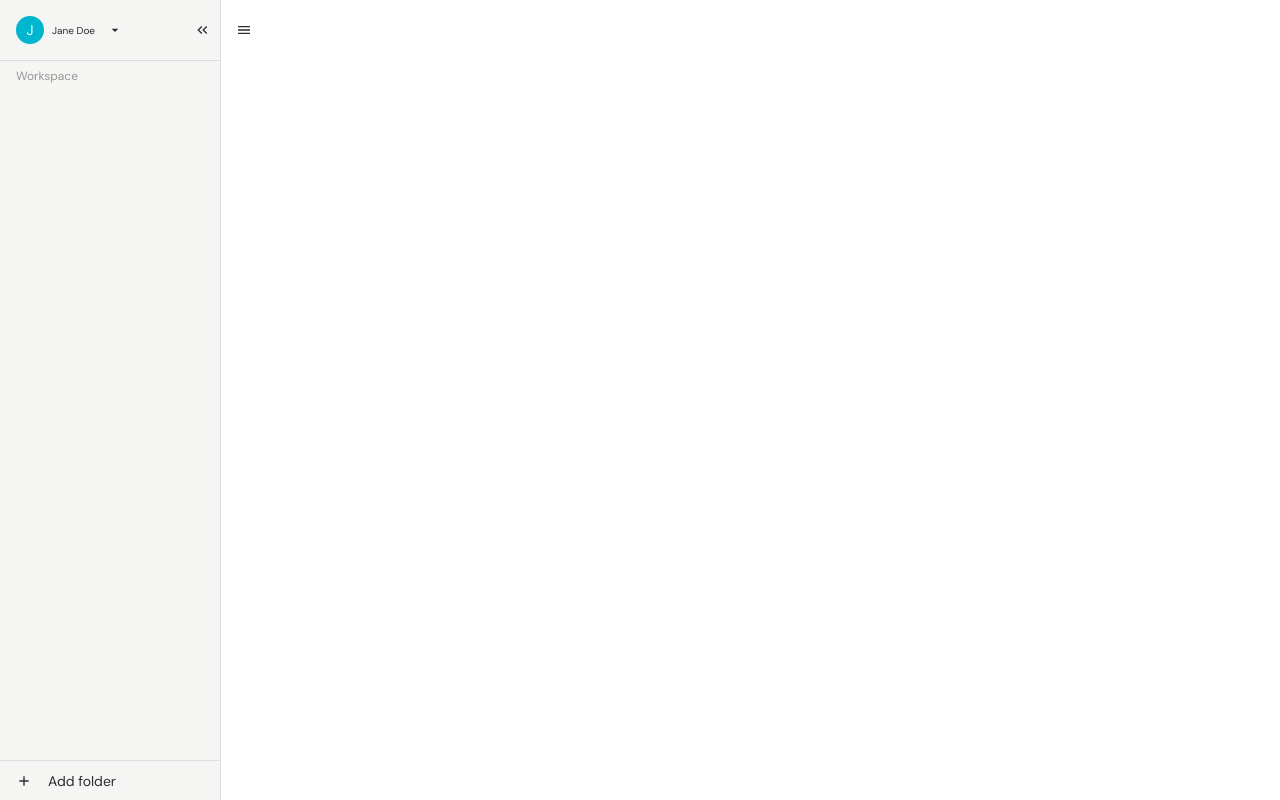
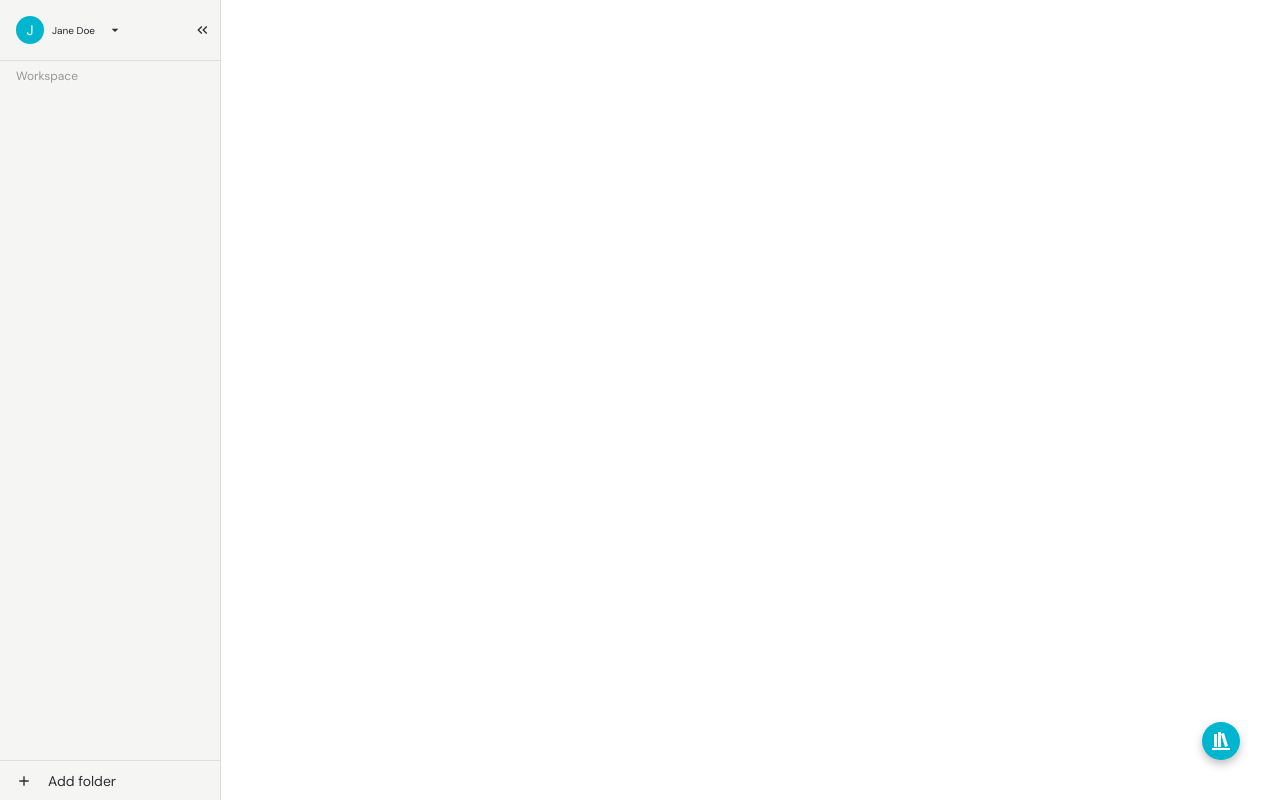
Before and after one commit to Jonathanvwersch/Dekked, a React (Create React App) app: page / in a window 1280 px wide. Built offline with nearby package versions, Linux system fonts and the light colour scheme.

Commit message:
added study queue bubble

```diff
--- /dev/null
+++ b/src/components/General/StudyQueueBubble.css
@@ -0,0 +1,29 @@
+.studyQueue {
+    user-select: none;
+    cursor:pointer;
+    opacity:1;
+    position:absolute;
+    display:flex;
+    align-items:center;
+    justify-content: center;
+    border-radius:100%;
+    background:var(--primary-color);
+    width:38px;
+    height:38px;
+    filter:var(--drop-shadow);
+    right: 0;
+    bottom:0;
+    z-index:101;
+    margin-right:40px;
+    margin-bottom:40px;
+}
+
+.studyQueue:hover {
+  background:var(--primary-color-hover);
+}
+
+.studyQueue .icon.StudyQueue {
+
+    width:24px;
+    height:24px;
+}
--- /dev/null
+++ b/src/components/General/StudyQueueBubble.js
@@ -0,0 +1,17 @@
+import React from 'react'
+import "./StudyQueueBubble.css"
+import { ReactComponent as StudyQueueIcon } from "../../custom-icons/studyQueue.svg";
+
+function StudyQueue() {
+
+
+    return (
+        <div className="studyQueue">
+            <div className="icon StudyQueue">
+                <StudyQueueIcon/>
+            </div>
+        </div>
+    )
+}
+
+export default StudyQueue
--- a/src/components/MainFrame/MainFrame.js
+++ b/src/components/MainFrame/MainFrame.js
@@ -1,4 +1,5 @@
 import React from "react";
+import StudyQueueBubble from "../General/StudyQueueBubble";
 import TopBar from "./TopBar";
 
 function MainFrame() {
@@ -20,6 +21,7 @@ function MainFrame() {
         <div style={{ width: "100%", maxWidth: "100vw", zIndex: "9" }}>
         <TopBar/>
         </div>
+        <StudyQueueBubble/>
       </div>
     </>
   );
--- a/src/components/MainFrame/TopBar.css
+++ b/src/components/MainFrame/TopBar.css
@@ -9,3 +9,7 @@
 .dekked-top-bar .icon{
     cursor:pointer;
 }
+
+.dekked-top-bar .icon:hover{
+    color:var(--primary-color);
+}
--- a/src/components/MainFrame/TopBar.js
+++ b/src/components/MainFrame/TopBar.js
@@ -1,10 +1,11 @@
 import React from "react";
 import "./TopBar.css";
 import * as Icons from "react-icons/md";
-import { useDispatch } from "react-redux";
+import { useSelector, useDispatch } from "react-redux";
 import { showSideBar } from "../../actions";
 
 function TopBar() {
+  const SideBarReducer = useSelector((state) => state.SideBarReducer);
   const dispatch = useDispatch();
 
   const dispatchSideBar = () => {
@@ -28,9 +29,11 @@ function TopBar() {
             paddingLeft: "16px",
           }}
         >
-          <div className="icon hamburgerMenu" onClick={dispatchSideBar}>
-            <Icons.MdMenu />
-          </div>
+          {!SideBarReducer ? (
+            <div className="icon hamburgerMenu" onClick={dispatchSideBar}>
+              <Icons.MdMenu />
+            </div>
+          ) : null}
         </div>
       </div>
       <div style={{ width: "100%", userSelect: "none" }}></div>
--- a/src/components/SideBar/DropBlock.css
+++ b/src/components/SideBar/DropBlock.css
@@ -34,13 +34,17 @@
     content: 'Untitled';
 }
 
+.DropBlock {
+    background:inherit;
+}
+
 .DropBlock:hover {
-    background: var(--white-hover);
+    background: var(--off-beige-hover);
     cursor: pointer;
 }
 
 .DropBlock:active {
-    background:var(--white-clicked);
+    background:var(--off-beige-clicked);
 }
 
 .DropBlock:hover .icon.dots{
--- a/src/components/SideBar/SideBar.css
+++ b/src/components/SideBar/SideBar.css
@@ -33,8 +33,11 @@
 }
 
 .dekked-sidebar a{
+  display:block;
   text-decoration: none;
   color:var(--main-black);
+  width:100%;
+
 }
 
 .dekked-sidebar-container .icon {
@@ -136,6 +139,7 @@
   width:100%;
   height:30px;
   cursor:default;
+  background: var(--off-beige);
 }
 
 .noBinders p {
@@ -152,6 +156,7 @@
   width:100%;
   height:30px;
   cursor:default;
+  background: var(--off-beige);
 
 }
 
--- a/src/components/SideBar/SideBar.js
+++ b/src/components/SideBar/SideBar.js
@@ -4,7 +4,7 @@ import DropBlock from "./DropBlock";
 import "./SideBar.css";
 import { ReactComponent as ChevronDoubleLeftIcon } from "../../custom-icons/chevronDoubleLeft.svg";
 import { FolderData, BinderData, StudySetData } from "./DropdownMenuData";
-import { Link } from "react-router-dom";
+import { NavLink } from "react-router-dom";
 import { useSelector, useDispatch } from "react-redux";
 import { showSideBar } from "../../actions";
 
@@ -131,8 +131,13 @@ function NavBar() {
                   </div>
                   <div className="folderBlocks">
                     {folderBlocks.map((folder, folderIndex) => (
-                      <Link to={`/${folder.id}`}>
                       <div key={folder.id} className="folderBlock">
+                        <NavLink
+                          to={`/${folder.id}`}
+                          activeStyle={{
+                            background: "var(--off-beige-clicked)",
+                          }}
+                        >
                           <DropBlock
                             type={folder.type}
                             key={folder.id}
@@ -151,8 +156,19 @@ function NavBar() {
                               </div>
                             ) : (
                               folder.binders.map((binder, binderIndex) => (
-                                <Link to={`/${binder.id}`}>
-                                  <div key={binder.id} className="binderBlock">
+                                <div
+                                  key={binder.id}
+                                  style={{
+                                    background: "var(--off-beige)",
+                                  }}
+                                  className="binderBlock"
+                                >
+                                  <NavLink
+                                    to={`/${binder.id}`}
+                                    activeStyle={{
+                                      background: "var(--off-beige-clicked)",
+                                    }}
+                                  >
                                     <DropBlock
                                       type={binder.type}
                                       key={binder.id}
@@ -187,10 +203,19 @@ function NavBar() {
                                       ) : (
                                         binder.studySets.map(
                                           (studySet, studySetIndex) => (
-                                            <Link to={`/${studySet.id}`}>
                                             <div
                                               key={studySet.id}
                                               className="studySetBlock"
+                                              style={{
+                                                background: "var(--off-beige)",
+                                              }}
+                                            >
+                                              <NavLink
+                                                to={`/${studySet.id}`}
+                                                activeStyle={{
+                                                  background:
+                                                    "var(--off-beige-clicked)",
+                                                }}
                                               >
                                                 <DropBlock
                                                   type={studySet.type}
@@ -209,19 +234,19 @@ function NavBar() {
                                                     StudySetData
                                                   }
                                                 />
+                                              </NavLink>
                                             </div>
-                                            </Link>
                                           )
                                         )
                                       )
                                     ) : null}
+                                  </NavLink>
                                 </div>
-                                </Link>
                               ))
                             )
                           ) : null}
+                        </NavLink>
                       </div>
-                      </Link>
                     ))}
                   </div>
                 </div>
```
Also changed, not shown: src/components/General/StudyQueue.js (added, +13 -0 lines), src/custom-icons/studyQueue.svg (added), 1 other file (tests, documents, lock files or other folders). Lines whose indentation alone changed are shown as unchanged.
